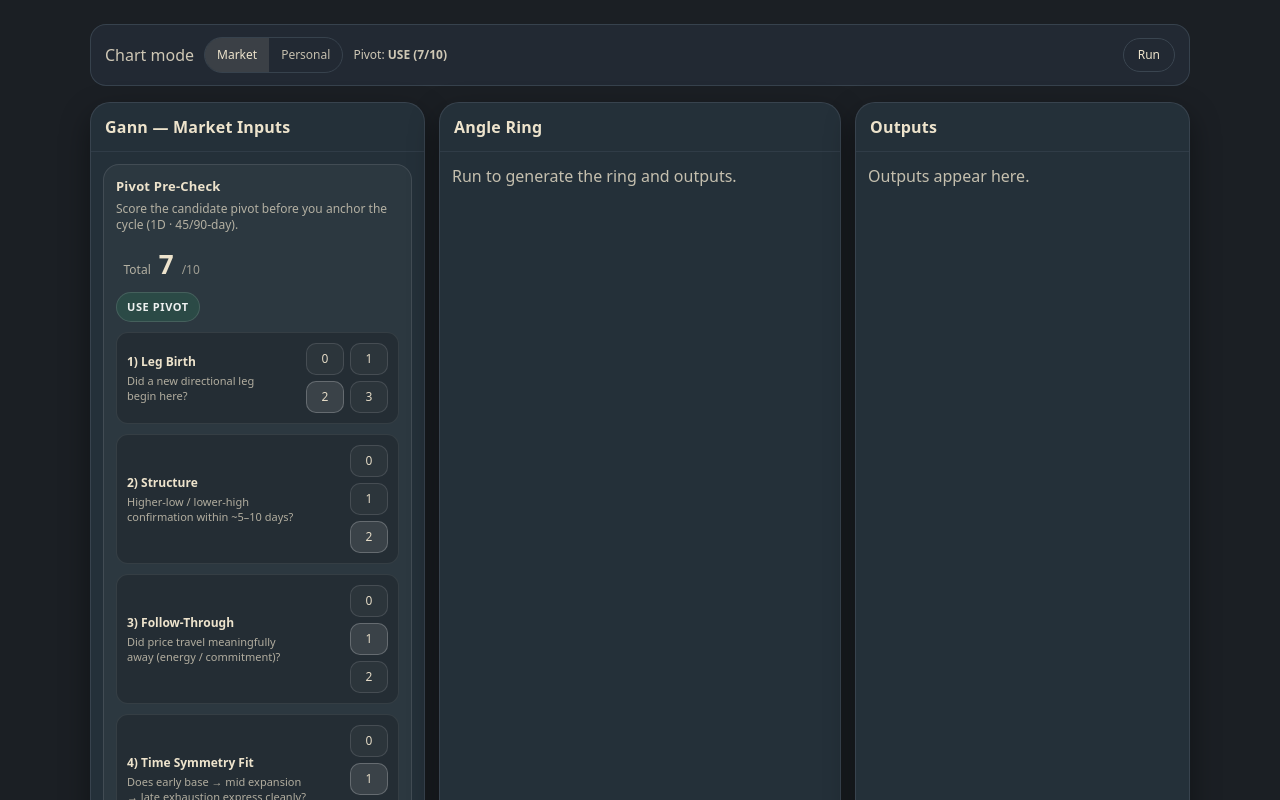
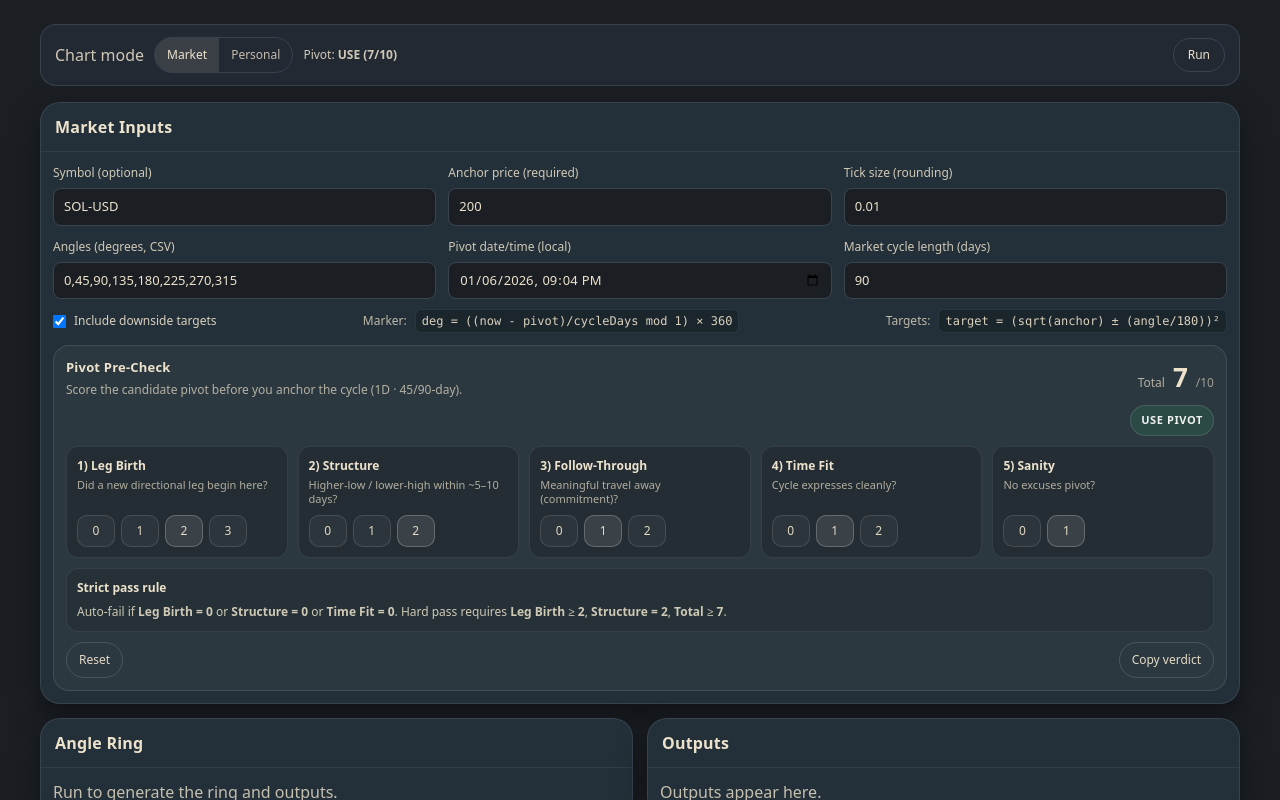
Before and after one commit to jaysperspective/URA, a Next.js app in the folder web/: page /chart in a window 1280 px wide. Shown: the top 800 px of the page. Built offline with nearby package versions, Linux system fonts and the light colour scheme.

Commit message:
Update page.tsx

```diff
--- a/web/src/app/chart/page.tsx
+++ b/web/src/app/chart/page.tsx
@@ -66,10 +66,11 @@ export default function ChartPage() {
     [mode, anglesCsv, personalAnglesCsv]
   );
 
-  // Strict: only allow Run when pivot is USE (hardPass)
+  const topBarVerdict =
+    mode === "market" && precheck ? `${precheck.recommendedAction} (${precheck.total}/10)` : null;
+
   const runDisabled =
-    loading ||
-    (mode === "market" && precheck != null && precheck.recommendedAction !== "USE");
+    loading || (mode === "market" && precheck != null && precheck.recommendedAction !== "USE");
 
   async function run() {
     if (runDisabled) return;
@@ -112,13 +113,6 @@ export default function ChartPage() {
     }
   }
 
-  const cardTitle = mode === "market" ? "Gann — Market" : "Gann — Personal";
-
-  const topBarVerdict =
-    mode === "market" && precheck
-      ? `${precheck.recommendedAction} (${precheck.total}/10)`
-      : null;
-
   return (
     <div style={pageStyle}>
       <div style={wrapStyle}>
@@ -155,7 +149,7 @@ export default function ChartPage() {
             }}
             title={
               mode === "market" && precheck && precheck.recommendedAction !== "USE"
-                ? "Pivot pre-check must be USE (hard pass) to run Market mode."
+                ? "Pivot pre-check must be USE to run Market mode."
                 : undefined
             }
           >
@@ -163,26 +157,16 @@ export default function ChartPage() {
           </button>
         </div>
 
-        <div style={gridStyle}>
-          {/* Inputs */}
+        {/* New layout: header-style inputs + two wide panels */}
+        <div style={layoutStyle}>
+          {/* INPUTS (compact, not skinny) */}
           <div style={panelStyle}>
-            <div style={panelHeaderStyle}>{cardTitle} Inputs</div>
+            <div style={panelHeaderStyle}>{mode === "market" ? "Market Inputs" : "Personal Inputs"}</div>
 
-            <div style={{ padding: 12 }}>
+            <div style={panelBodyStyle}>
               {mode === "market" ? (
                 <>
-                  {/* Pivot pre-check panel */}
-                  <PivotPrecheckPanel
-                    onChange={setPrecheck}
-                    initial={{
-                      legBirth: 2,
-                      structure: 2,
-                      followThrough: 1,
-                      timeFit: 1,
-                      sanity: 1,
-                    }}
-                  />
-
+                  <div style={inputsGridStyle}>
                     <Field label="Symbol (optional)">
                       <input value={symbol} onChange={(e) => setSymbol(e.target.value)} style={inputStyle} />
                     </Field>
@@ -209,20 +193,6 @@ export default function ChartPage() {
                       <input value={anglesCsv} onChange={(e) => setAnglesCsv(e.target.value)} style={inputStyle} />
                     </Field>
 
-                  <label style={checkRowStyle}>
-                    <input
-                      type="checkbox"
-                      checked={includeDownside}
-                      onChange={(e) => setIncludeDownside(e.target.checked)}
-                    />
-                    <span style={{ opacity: 0.9 }}>Include downside targets</span>
-                  </label>
-
-                  <div style={{ marginTop: 14, paddingTop: 14, borderTop: "1px solid rgba(58,69,80,0.6)" }}>
-                    <div style={{ fontWeight: 700, fontSize: 12, opacity: 0.9, marginBottom: 8 }}>
-                      Market Marker (time → angle)
-                    </div>
-
                     <Field label="Pivot date/time (local)">
                       <input
                         type="datetime-local"
@@ -240,41 +210,56 @@ export default function ChartPage() {
                         style={inputStyle}
                       />
                     </Field>
+                  </div>
 
-                    <div style={helpStyle}>
-                      Marker maps <em>time since pivot</em> into the 360° ring:
-                      <br />
+                  <div style={rowBetweenStyle}>
+                    <label style={checkRowStyle}>
+                      <input
+                        type="checkbox"
+                        checked={includeDownside}
+                        onChange={(e) => setIncludeDownside(e.target.checked)}
+                      />
+                      <span style={{ opacity: 0.9 }}>Include downside targets</span>
+                    </label>
+
+                    <div style={miniHelpStyle}>
+                      <div style={{ opacity: 0.85 }}>Marker:</div>
                       <code style={codeStyle}>deg = ((now - pivot)/cycleDays mod 1) × 360</code>
+                    </div>
+
+                    <div style={miniHelpStyle}>
+                      <div style={{ opacity: 0.85 }}>Targets:</div>
+                      <code style={codeStyle}>target = (sqrt(anchor) ± (angle/180))²</code>
                     </div>
                   </div>
 
-                  <div style={helpStyle}>
-                    Price targets use classic Square-of-9 sqrt step:
-                    <br />
-                    <code style={codeStyle}>target = (sqrt(anchor) ± (angle/180))²</code>
+                  {/* Pivot pre-check now becomes a compact horizontal block */}
+                  <div style={{ marginTop: 12 }}>
+                    <PivotPrecheckPanel
+                      layout="horizontal"
+                      onChange={setPrecheck}
+                      initial={{
+                        legBirth: 2,
+                        structure: 2,
+                        followThrough: 1,
+                        timeFit: 1,
+                        sanity: 1,
+                      }}
+                    />
                   </div>
 
                   {precheck && precheck.recommendedAction !== "USE" ? (
                     <div style={{ ...warnStyle, marginTop: 12 }}>
                       <div style={{ fontWeight: 700, marginBottom: 6 }}>Pivot pre-check not passing</div>
                       <div style={{ opacity: 0.9, fontSize: 12, lineHeight: 1.4 }}>
-                        Market mode is locked until the pre-check is <strong>USE</strong> (hard pass).
-                        {precheck.reasons.length ? (
-                          <>
-                            <div style={{ marginTop: 8, fontWeight: 700, fontSize: 12 }}>Why:</div>
-                            <ul style={{ margin: 0, paddingLeft: 18 }}>
-                              {precheck.reasons.slice(0, 4).map((r, i) => (
-                                <li key={i}>{r}</li>
-                              ))}
-                            </ul>
-                          </>
-                        ) : null}
+                        Market mode is locked until the pre-check is <strong>USE</strong>.
                       </div>
                     </div>
                   ) : null}
                 </>
               ) : (
                 <>
+                  <div style={inputsGridStyle}>
                     <Field label="Anchor date/time (local)">
                       <input
                         type="datetime-local"
@@ -300,11 +285,13 @@ export default function ChartPage() {
                         style={inputStyle}
                       />
                     </Field>
+                  </div>
 
-                  <div style={helpStyle}>
-                    Personal mode maps time → angle:
-                    <br />
+                  <div style={rowBetweenStyle}>
+                    <div style={miniHelpStyle}>
+                      <div style={{ opacity: 0.85 }}>Personal marker:</div>
                       <code style={codeStyle}>deg = ((now - anchor)/cycleDays mod 1) × 360</code>
+                    </div>
                   </div>
                 </>
               )}
@@ -318,10 +305,10 @@ export default function ChartPage() {
             </div>
           </div>
 
-          {/* Visualization */}
+          {/* MAIN PANELS (wide, not skinny) */}
+          <div style={mainGridStyle}>
             <div style={panelStyle}>
               <div style={panelHeaderStyle}>Angle Ring</div>
-
               {res?.ok ? (
                 <AngleRing
                   angles={angles}
@@ -337,10 +324,8 @@ export default function ChartPage() {
               )}
             </div>
 
-          {/* Outputs */}
             <div style={panelStyle}>
               <div style={panelHeaderStyle}>Outputs</div>
-
               {res?.ok ? (
                 mode === "market" ? (
                   <TargetsPanel data={res.data} />
@@ -354,6 +339,7 @@ export default function ChartPage() {
           </div>
         </div>
       </div>
+    </div>
   );
 }
 
@@ -361,7 +347,7 @@ export default function ChartPage() {
 
 function Field({ label, children }: { label: string; children: React.ReactNode }) {
   return (
-    <label style={{ display: "flex", flexDirection: "column", gap: 6, marginTop: 10 }}>
+    <label style={{ display: "flex", flexDirection: "column", gap: 6 }}>
       <div style={{ fontSize: 12, opacity: 0.85 }}>{label}</div>
       {children}
     </label>
@@ -396,12 +382,16 @@ function Segmented({
   );
 }
 
+/* -------------------- Pivot Precheck Panel -------------------- */
+
 function PivotPrecheckPanel({
   initial,
   onChange,
+  layout = "horizontal",
 }: {
   initial?: Partial<PivotScoreState>;
   onChange?: (result: PivotPrecheckResult) => void;
+  layout?: "horizontal" | "vertical";
 }) {
   const DEFAULTS: PivotScoreState = {
     legBirth: 2,
@@ -415,28 +405,18 @@ function PivotPrecheckPanel({
 
   const result = useMemo<PivotPrecheckResult>(() => {
     const total = s.legBirth + s.structure + s.followThrough + s.timeFit + s.sanity;
-
     const autoFail = s.legBirth === 0 || s.structure === 0 || s.timeFit === 0;
 
     const reasons: string[] = [];
-    if (s.legBirth === 0) reasons.push("Leg Birth = 0 (bounce/spike/continuation).");
-    if (s.structure === 0) reasons.push("Structure = 0 (pivot violated / no confirmation).");
-    if (s.timeFit === 0) reasons.push("Time Fit = 0 (cycle doesn’t express cleanly).");
+    if (s.legBirth === 0) reasons.push("Leg Birth = 0");
+    if (s.structure === 0) reasons.push("Structure = 0");
+    if (s.timeFit === 0) reasons.push("Time Fit = 0");
 
     const hardPass = !autoFail && s.legBirth >= 2 && s.structure === 2 && total >= 7;
 
     let recommendedAction: PivotPrecheckResult["recommendedAction"] = "REJECT";
-
-    if (hardPass) {
-      recommendedAction = "USE";
-    } else if (!autoFail && total >= 5) {
-      recommendedAction = "MARGINAL";
-      if (total < 7) reasons.push("Total < 7 (not strong enough to anchor a 45/90-day cycle).");
-      if (s.legBirth < 2) reasons.push("Leg Birth < 2 (not a clear new leg).");
-      if (s.structure < 2) reasons.push("Structure < 2 (not fully confirmed).");
-    } else {
-      if (!autoFail) reasons.push("Total < 5 (insufficient evidence).");
-    }
+    if (hardPass) recommendedAction = "USE";
+    else if (!autoFail && total >= 5) recommendedAction = "MARGINAL";
 
     return { total, autoFail, hardPass, recommendedAction, reasons, state: s };
   }, [s]);
@@ -444,7 +424,7 @@ function PivotPrecheckPanel({
   useEffect(() => {
     onChange?.(result);
     // eslint-disable-next-line react-hooks/exhaustive-deps
-  }, [result.total, result.autoFail, result.hardPass, result.recommendedAction, s]);
+  }, [result.total, result.recommendedAction, result.autoFail, result.hardPass, s]);
 
   const badge =
     result.recommendedAction === "USE"
@@ -452,6 +432,8 @@ function PivotPrecheckPanel({
       : result.recommendedAction === "MARGINAL"
       ? { text: "MARGINAL", tone: "warn" as const }
       : { text: "REJECT", tone: "bad" as const };
+
+  const horizontal = layout === "horizontal";
 
   return (
     <div style={precheckPanelStyle}>
@@ -473,61 +455,61 @@ function PivotPrecheckPanel({
         </div>
       </div>
 
-      <div style={precheckGrid}>
+      <div style={horizontal ? precheckRowGridStyle : precheckGridStyle}>
         <ScoreRow
           label="1) Leg Birth"
           hint="Did a new directional leg begin here?"
           value={s.legBirth}
           options={[0, 1, 2, 3]}
           onChange={(v) => setS((p) => ({ ...p, legBirth: v as PivotScoreState["legBirth"] }))}
+          compact={horizontal}
         />
-
         <ScoreRow
           label="2) Structure"
-          hint="Higher-low / lower-high confirmation within ~5–10 days?"
+          hint="Higher-low / lower-high within ~5–10 days?"
           value={s.structure}
           options={[0, 1, 2]}
           onChange={(v) => setS((p) => ({ ...p, structure: v as PivotScoreState["structure"] }))}
+          compact={horizontal}
         />
-
         <ScoreRow
           label="3) Follow-Through"
-          hint="Did price travel meaningfully away (energy / commitment)?"
+          hint="Meaningful travel away (commitment)?"
           value={s.followThrough}
           options={[0, 1, 2]}
           onChange={(v) => setS((p) => ({ ...p, followThrough: v as PivotScoreState["followThrough"] }))}
+          compact={horizontal}
         />
-
         <ScoreRow
-          label="4) Time Symmetry Fit"
-          hint="Does early base → mid expansion → late exhaustion express cleanly?"
+          label="4) Time Fit"
+          hint="Cycle expresses cleanly?"
           value={s.timeFit}
           options={[0, 1, 2]}
           onChange={(v) => setS((p) => ({ ...p, timeFit: v as PivotScoreState["timeFit"] }))}
+          compact={horizontal}
         />
-
         <ScoreRow
           label="5) Sanity"
-          hint="Does this pivot tell the truth without excuses?"
+          hint="No excuses pivot?"
           value={s.sanity}
           options={[0, 1]}
           onChange={(v) => setS((p) => ({ ...p, sanity: v as PivotScoreState["sanity"] }))}
+          compact={horizontal}
         />
       </div>
 
       <div style={precheckRules}>
         <div style={{ fontSize: 12, fontWeight: 800, marginBottom: 6 }}>Strict pass rule</div>
-        <ul style={{ margin: 0, paddingLeft: 18, fontSize: 12, lineHeight: 1.5, opacity: 0.85 }}>
-          <li>Auto-fail if <b>Leg Birth = 0</b> or <b>Structure = 0</b> or <b>Time Fit = 0</b></li>
-          <li>Hard pass requires <b>Leg Birth ≥ 2</b>, <b>Structure = 2</b>, and <b>Total ≥ 7</b></li>
-        </ul>
+        <div style={{ fontSize: 12, opacity: 0.85, lineHeight: 1.45 }}>
+          Auto-fail if <b>Leg Birth = 0</b> or <b>Structure = 0</b> or <b>Time Fit = 0</b>. Hard pass requires{" "}
+          <b>Leg Birth ≥ 2</b>, <b>Structure = 2</b>, <b>Total ≥ 7</b>.
+        </div>
       </div>
 
       <div style={precheckFooterRow}>
         <button type="button" onClick={() => setS(DEFAULTS)} style={btnGhost}>
           Reset
         </button>
-
         <button
           type="button"
           onClick={() => navigator.clipboard?.writeText(JSON.stringify(result, null, 2))}
@@ -546,9 +528,10 @@ function ScoreRow(props: {
   value: number;
   options: number[];
   onChange: (v: number) => void;
+  compact?: boolean;
 }) {
   return (
-    <div style={precheckRow}>
+    <div style={props.compact ? precheckRowCompact : precheckRow}>
       <div>
         <div style={precheckRowLabel}>{props.label}</div>
         <div style={precheckRowHint}>{props.hint}</div>
@@ -577,6 +560,8 @@ function ScoreRow(props: {
   );
 }
 
+/* -------------------- Ring + Panels -------------------- */
+
 function AngleRing({
   angles,
   markerDeg,
@@ -591,8 +576,6 @@ function AngleRing({
   const cy = size / 2;
   const r = 120;
 
-  // Quadrant shading (subtle, 4 wedges: 0–90, 90–180, 180–270, 270–360)
-  // Oriented with 0° at WEST, increasing clockwise.
   const quadrantWedges = [
     { start: 0, end: 90, opacity: 0.10 },
     { start: 90, end: 180, opacity: 0.06 },
@@ -612,7 +595,6 @@ function AngleRing({
       {subtitle ? <div style={{ fontSize: 12, opacity: 0.85, marginBottom: 10 }}>{subtitle}</div> : null}
 
       <svg width={size} height={size} style={{ display: "block", margin: "0 auto" }}>
-        {/* Quadrant wedges */}
         {quadrantWedges.map((q) => (
           <path
             key={`${q.start}-${q.end}`}
@@ -622,10 +604,8 @@ function AngleRing({
           />
         ))}
 
-        {/* Outer circle */}
         <circle cx={cx} cy={cy} r={r} fill="none" stroke="rgba(237,227,204,0.25)" strokeWidth={2} />
 
-        {/* spokes + labels */}
         {spokes.map((s) => (
           <g key={s.deg}>
             <line x1={cx} y1={cy} x2={s.x2} y2={s.y2} stroke="rgba(237,227,204,0.15)" strokeWidth={2} />
@@ -642,7 +622,6 @@ function AngleRing({
           </g>
         ))}
 
-        {/* marker */}
         {marker ? (
           <>
             <circle cx={marker.x} cy={marker.y} r={6} fill="rgba(237,227,204,0.95)" />
@@ -650,7 +629,6 @@ function AngleRing({
           </>
         ) : null}
 
-        {/* center */}
         <circle cx={cx} cy={cy} r={3} fill="rgba(237,227,204,0.55)" />
       </svg>
 
@@ -784,10 +762,6 @@ function parseAnglesCsv(csv: string): number[] {
   return Array.from(new Set(nums)).sort((a, b) => a - b);
 }
 
-/**
- * ✅ 0° at WEST, increasing clockwise:
- * 0° West, 90° North, 180° East, 270° South
- */
 function polarToXY_West0_CW(cx: number, cy: number, r: number, deg: number) {
   const a = ((deg + 180) * Math.PI) / 180;
   return { x: cx + Math.cos(a) * r, y: cy + Math.sin(a) * r };
@@ -797,7 +771,6 @@ function wedgePath(cx: number, cy: number, r: number, startDeg: number, endDeg:
   const p1 = polarToXY_West0_CW(cx, cy, r, startDeg);
   const p2 = polarToXY_West0_CW(cx, cy, r, endDeg);
   const largeArc = endDeg - startDeg > 180 ? 1 : 0;
-
   return [`M ${cx} ${cy}`, `L ${p1.x} ${p1.y}`, `A ${r} ${r} 0 ${largeArc} 1 ${p2.x} ${p2.y}`, "Z"].join(" ");
 }
 
@@ -827,7 +800,7 @@ const pageStyle: CSSProperties = {
 
 const wrapStyle: CSSProperties = {
   width: "100%",
-  maxWidth: 1100,
+  maxWidth: 1200,
   display: "flex",
   flexDirection: "column",
   gap: 16,
@@ -845,9 +818,15 @@ const topBarStyle: CSSProperties = {
   border: "1px solid rgba(58,69,80,0.9)",
 };
 
-const gridStyle: CSSProperties = {
+const layoutStyle: CSSProperties = {
+  display: "flex",
+  flexDirection: "column",
+  gap: 14,
+};
+
+const mainGridStyle: CSSProperties = {
   display: "grid",
-  gridTemplateColumns: "1fr 1.2fr 1fr",
+  gridTemplateColumns: "1fr 1fr",
   gap: 14,
 };
 
@@ -857,7 +836,6 @@ const panelStyle: CSSProperties = {
   border: "1px solid rgba(58,69,80,0.9)",
   boxShadow: "0 12px 30px rgba(0,0,0,0.4)",
   overflow: "hidden",
-  minHeight: 420,
 };
 
 const panelHeaderStyle: CSSProperties = {
@@ -865,6 +843,33 @@ const panelHeaderStyle: CSSProperties = {
   borderBottom: "1px solid rgba(58,69,80,0.6)",
   fontWeight: 700,
   letterSpacing: 0.2,
+};
+
+const panelBodyStyle: CSSProperties = {
+  padding: 12,
+};
+
+const inputsGridStyle: CSSProperties = {
+  display: "grid",
+  gridTemplateColumns: "repeat(3, minmax(0, 1fr))",
+  gap: 12,
+};
+
+const rowBetweenStyle: CSSProperties = {
+  marginTop: 10,
+  display: "flex",
+  alignItems: "center",
+  justifyContent: "space-between",
+  gap: 12,
+  flexWrap: "wrap",
+};
+
+const miniHelpStyle: CSSProperties = {
+  display: "flex",
+  alignItems: "center",
+  gap: 8,
+  fontSize: 12,
+  opacity: 0.9,
 };
 
 const inputStyle: CSSProperties = {
@@ -875,6 +880,7 @@ const inputStyle: CSSProperties = {
   color: "#EDE3CC",
   fontSize: 13,
   outline: "none",
+  width: "100%",
 };
 
 const buttonStyle: CSSProperties = {
@@ -920,13 +926,13 @@ const codeStyle: CSSProperties = {
   padding: "2px 6px",
   borderRadius: 6,
   border: "1px solid rgba(58,69,80,0.6)",
+  whiteSpace: "nowrap",
 };
 
 const checkRowStyle: CSSProperties = {
   display: "flex",
   alignItems: "center",
   gap: 8,
-  marginTop: 12,
   fontSize: 12,
 };
 
@@ -960,7 +966,6 @@ const precheckPanelStyle: CSSProperties = {
   border: "1px solid rgba(255,255,255,0.10)",
   borderRadius: 16,
   padding: 12,
-  marginBottom: 10,
 };
 
 const precheckHeaderRow: CSSProperties = {
@@ -983,7 +988,7 @@ const precheckSubtitle: CSSProperties = {
   opacity: 0.7,
   marginTop: 4,
   lineHeight: 1.35,
-  maxWidth: 520,
+  maxWidth: 560,
 };
 
 const precheckScoreBox: CSSProperties = {
@@ -1002,9 +1007,15 @@ const precheckBadgeStyle: CSSProperties = {
   border: "1px solid rgba(255,255,255,0.12)",
 };
 
-const precheckGrid: CSSProperties = {
+const precheckGridStyle: CSSProperties = {
   display: "flex",
   flexDirection: "column",
+  gap: 10,
+};
+
+const precheckRowGridStyle: CSSProperties = {
+  display: "grid",
+  gridTemplateColumns: "repeat(5, minmax(0, 1fr))",
   gap: 10,
 };
 
@@ -1019,6 +1030,18 @@ const precheckRow: CSSProperties = {
   padding: "10px 10px",
 };
 
+const precheckRowCompact: CSSProperties = {
+  display: "flex",
+  flexDirection: "column",
+  gap: 8,
+  background: "rgba(0,0,0,0.18)",
+  border: "1px solid rgba(255,255,255,0.08)",
+  borderRadius: 12,
+  padding: 10,
+  minHeight: 96,
+  justifyContent: "space-between",
+};
+
 const precheckRowLabel: CSSProperties = {
   fontSize: 12,
   fontWeight: 800,
@@ -1029,14 +1052,13 @@ const precheckRowHint: CSSProperties = {
   opacity: 0.7,
   marginTop: 3,
   lineHeight: 1.35,
-  maxWidth: 520,
 };
 
 const precheckSegWrap: CSSProperties = {
   display: "flex",
   gap: 6,
   flexWrap: "wrap",
-  justifyContent: "flex-end",
+  justifyContent: "flex-start",
 };
 
 const precheckSegBtn: CSSProperties = {
```
Lines whose indentation alone changed are shown as unchanged.
